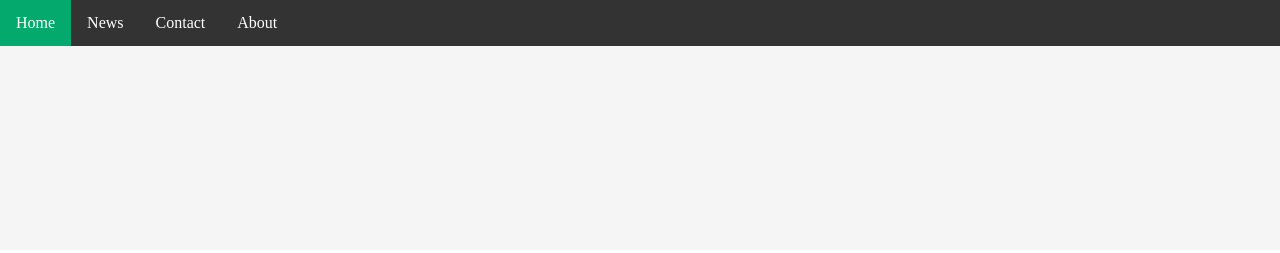
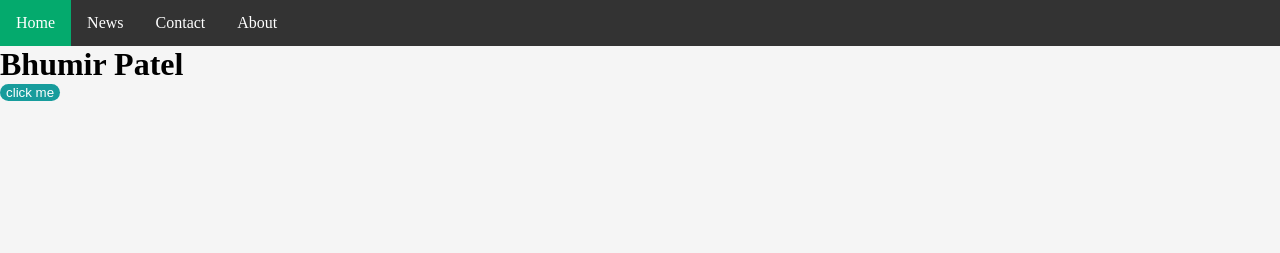
Before and after one commit to Bhumir2503/test, a plain HTML site: page index.html in a window 1280 px wide. Shown: the top 253 px of the page. Drawn offline with Linux system fonts and the light colour scheme.

Commit message:
Landing Page

```diff
--- a/index.html
+++ b/index.html
@@ -9,19 +9,22 @@
 
 
     <body>
-      <div id="Nav">
+      <script src="scrip.js"></script>
+      <div id="Navbar">
         <ul>
           <li><a class="active" href="#home">Home</a></li>
           <li><a href="#news">News</a></li>
           <li><a href="#contact">Contact</a></li>
           <li><a href="#about">About</a></li>
         </ul>
+
+
+      <div id="Main">
+        <h1>Bhumir Patel</h1>
+        <button id="box">click me</button>
       </div>
 
 
-      <div id="Name">
-      <button id="box">Click Me</button>
-      </div>
 
     </body>
 
--- a/style.css
+++ b/style.css
@@ -1,29 +1,18 @@
-#box {
-    background-color: rgb(23, 156, 156);
-    color: white;
-    border: none;
-    border-radius: 50px;
-}
-
-#Name {
-    background-color: rgb(245, 245, 245);
-    height: 250px;
+body{
+    margin:0;
+    padding: 0;
 }
 
 
-body{
-    margin:0;
-    padding:0;
-    overflow-x:hidden;
-}
 
+/* NAVIGATION BAR */
 ul {
     list-style-type: none;
     margin: 0;
     padding: 0;
     overflow: hidden;
     background-color: #333;
-    position: fixed;
+    position: sticky;
     top: 0;
     width: 100%;
   }
@@ -47,3 +36,24 @@ ul {
   .active {
     background-color: #04AA6D;
   }
+
+
+#Main{
+    background-color: rgb(245, 245, 245);
+    height: 10250px;
+    margin: 0;
+}
+
+
+/* Landing Page First Slide*/
+#Main h1{
+    margin: 0;
+}
+
+
+#box {
+    background-color: rgb(23, 156, 156);
+    color: white;
+    border: none;
+    border-radius: 50px;
+}
```
